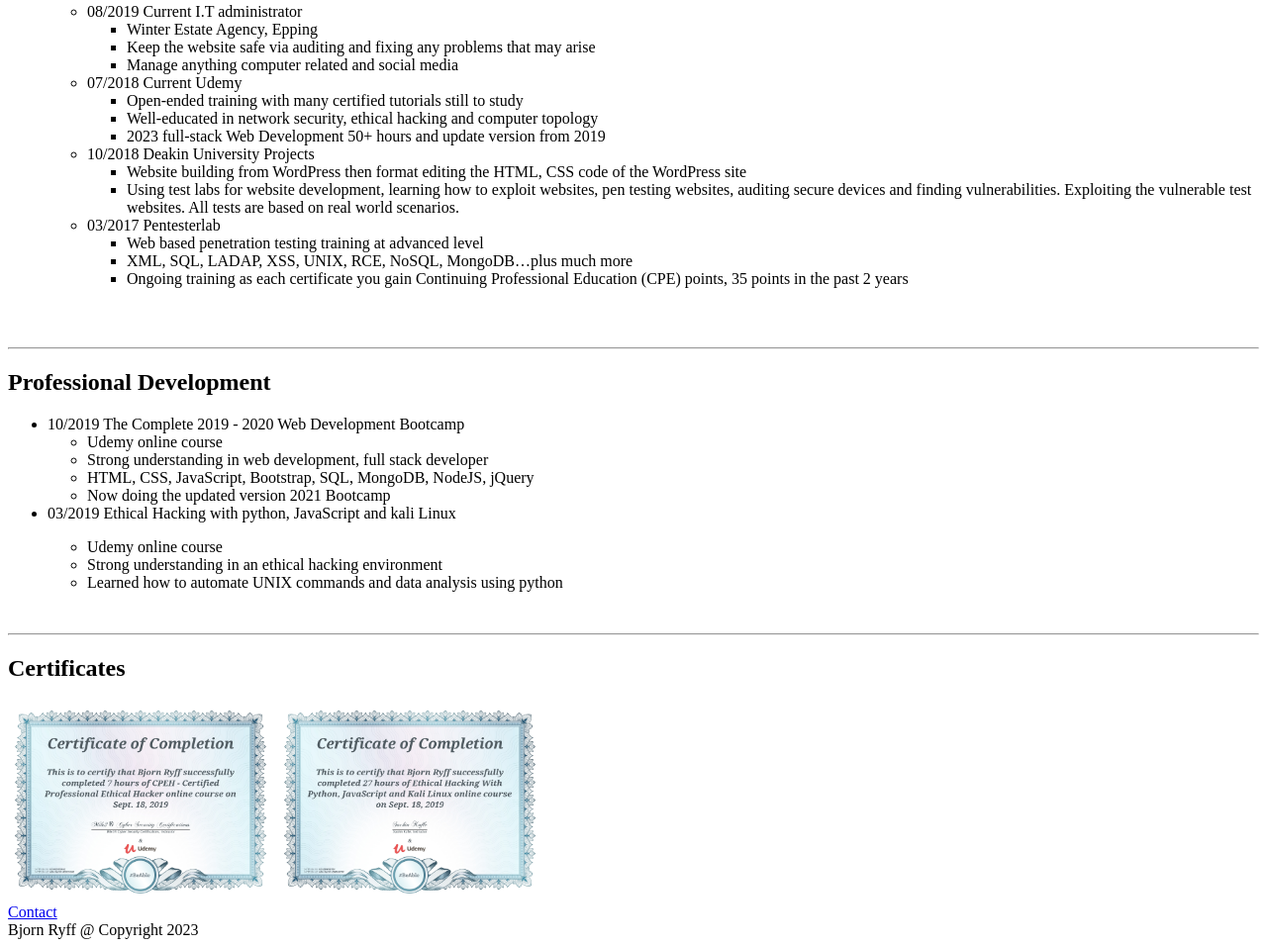
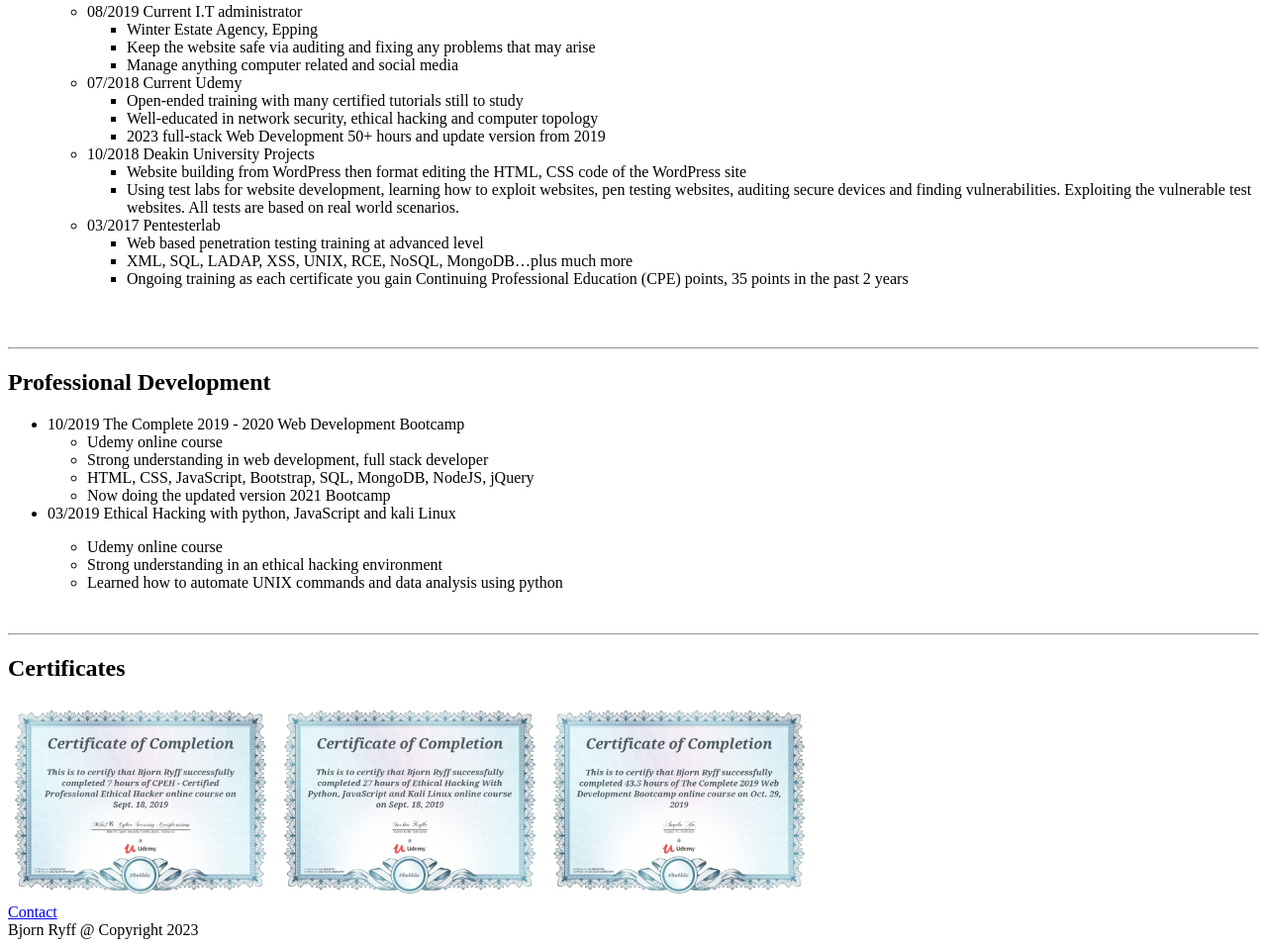
Before and after one commit to bearms/Resume, a plain HTML site: page index.html in a window 1280 px wide. Shown: the part 990-1947 px from the top of the page at 99% size. Drawn offline with Linux system fonts and the light colour scheme.

Commit message:
index.html

```diff
--- a/index.html
+++ b/index.html
@@ -133,6 +133,7 @@
     <h2>Certificates</h2>
     <img src="./assests/images/cert1.jpg" height="200">
     <img src="./assests/images/cert2.jpg" height="200">
+    <img src="/assests/images/cert3.jpg" height="200">
     <br />
     <a href="./contact.html">Contact</a>
 
```
